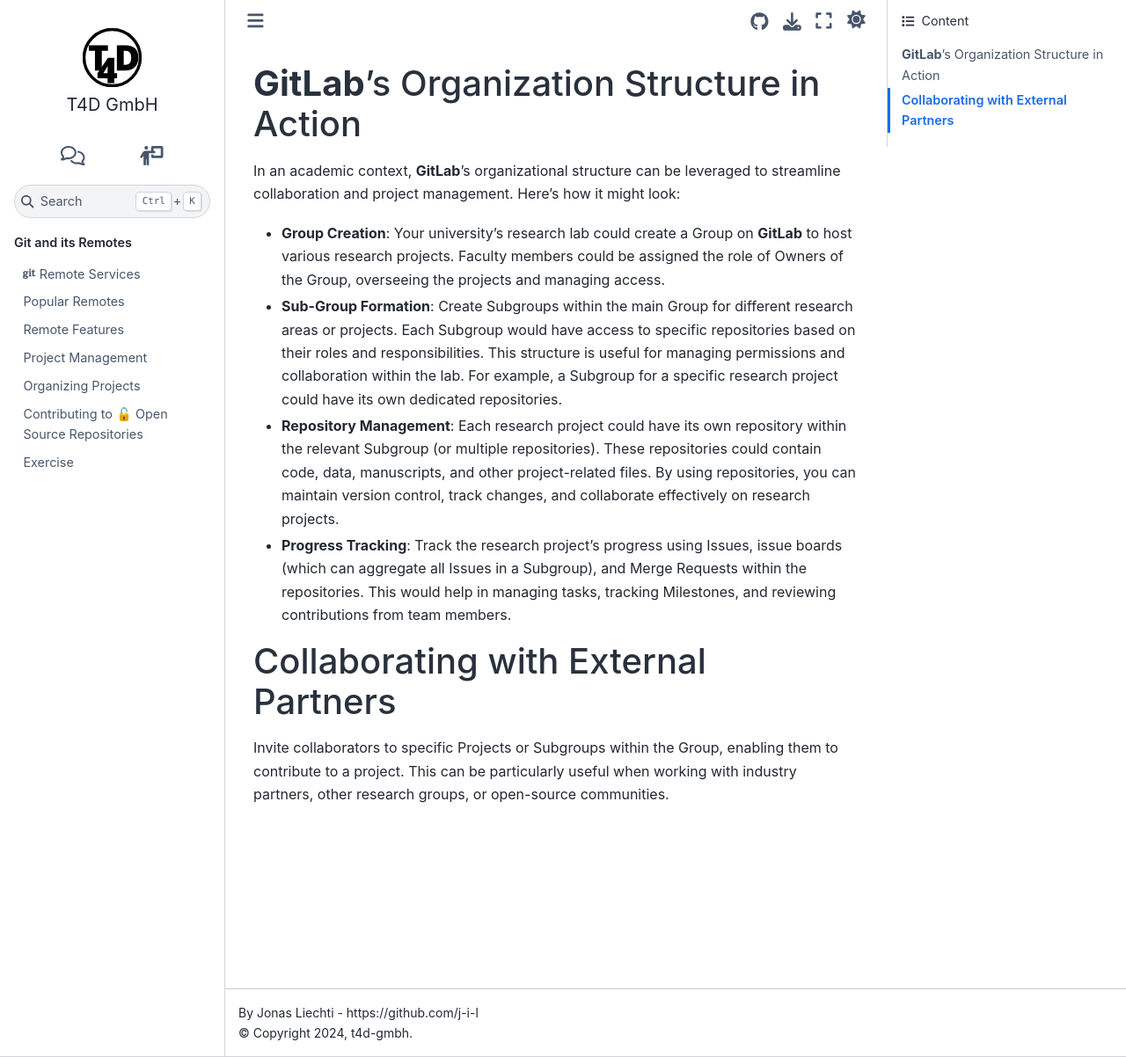
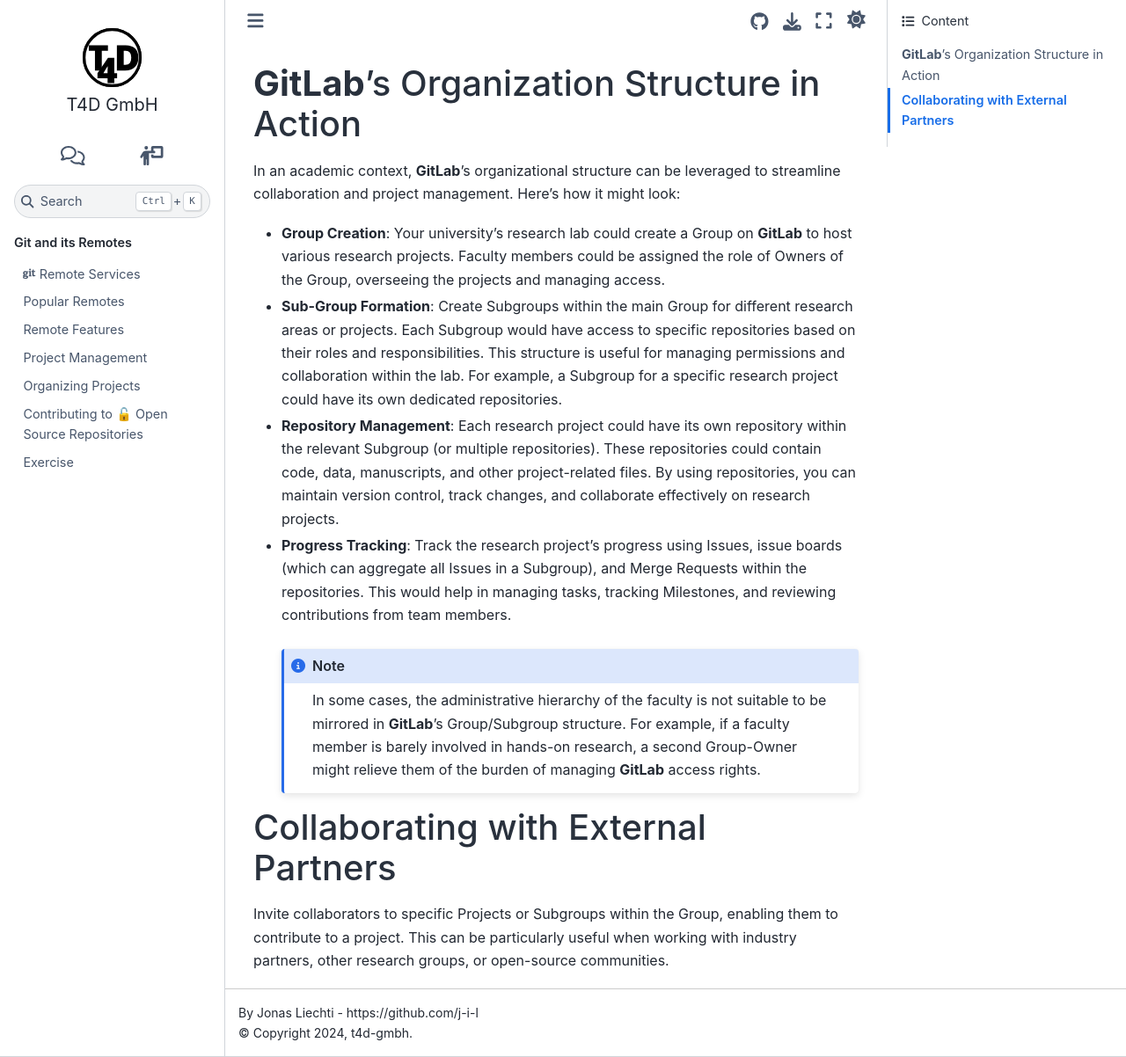
Before and after one commit to t4d-gmbh/git-and-its-remotes, a Sphinx documentation site: the page built from source/content/organizing_and_more/gitlab_setup_usage.md, in a window 1280 px wide and 1202 px high. Shown: the whole window at 88% size. Built offline with Sphinx 7.4.7 and the Sphinx Book theme 1.1.4, drawn with Linux system fonts in a browser that asks for light colours; the version number could not be read and is left out.

Commit message:
admin hierarchy vs. gitlab hierarchy

```diff
--- a/source/content/organizing_and_more/gitlab_setup_usage.md
+++ b/source/content/organizing_and_more/gitlab_setup_usage.md
@@ -18,6 +18,11 @@
 - **Progress Tracking**: Track the research project's progress using Issues, issue boards (which can aggregate all Issues in a Subgroup), and Merge Requests within the repositories.
   This would help in managing tasks, tracking Milestones, and reviewing contributions from team members.
 
+  :::{note}
+  In some cases, the administrative hierarchy of the faculty is not suitable to be mirrored in **GitLab**'s Group/Subgroup structure.
+  For example, if a faculty member is barely involved in hands-on research, a second Group-Owner might relieve them of the burden of managing **GitLab** access rights.
+  :::
+
 ### Collaborating with External Partners
 
 Invite collaborators to specific Projects or Subgroups within the Group, enabling them to contribute to a project.
```
